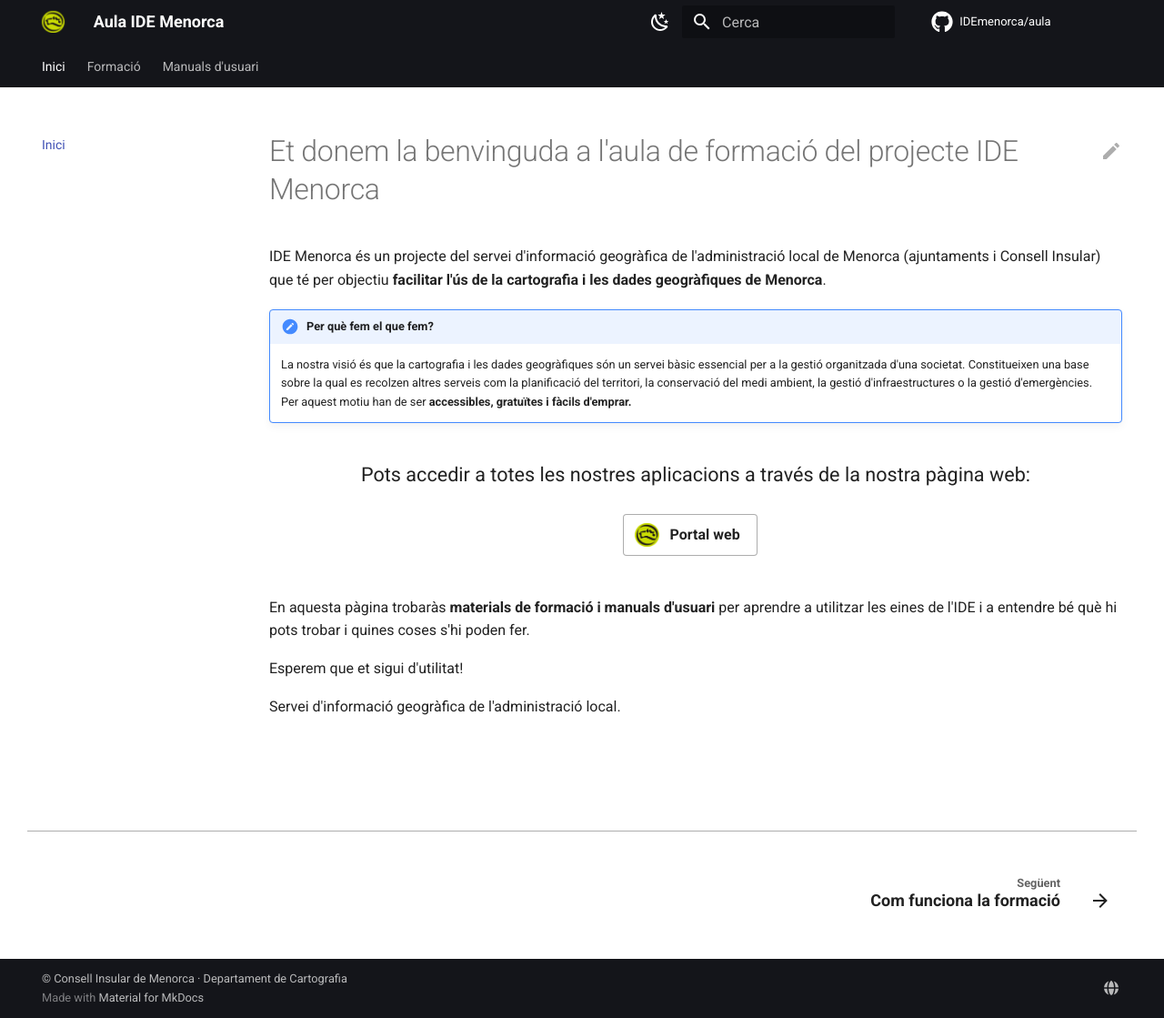
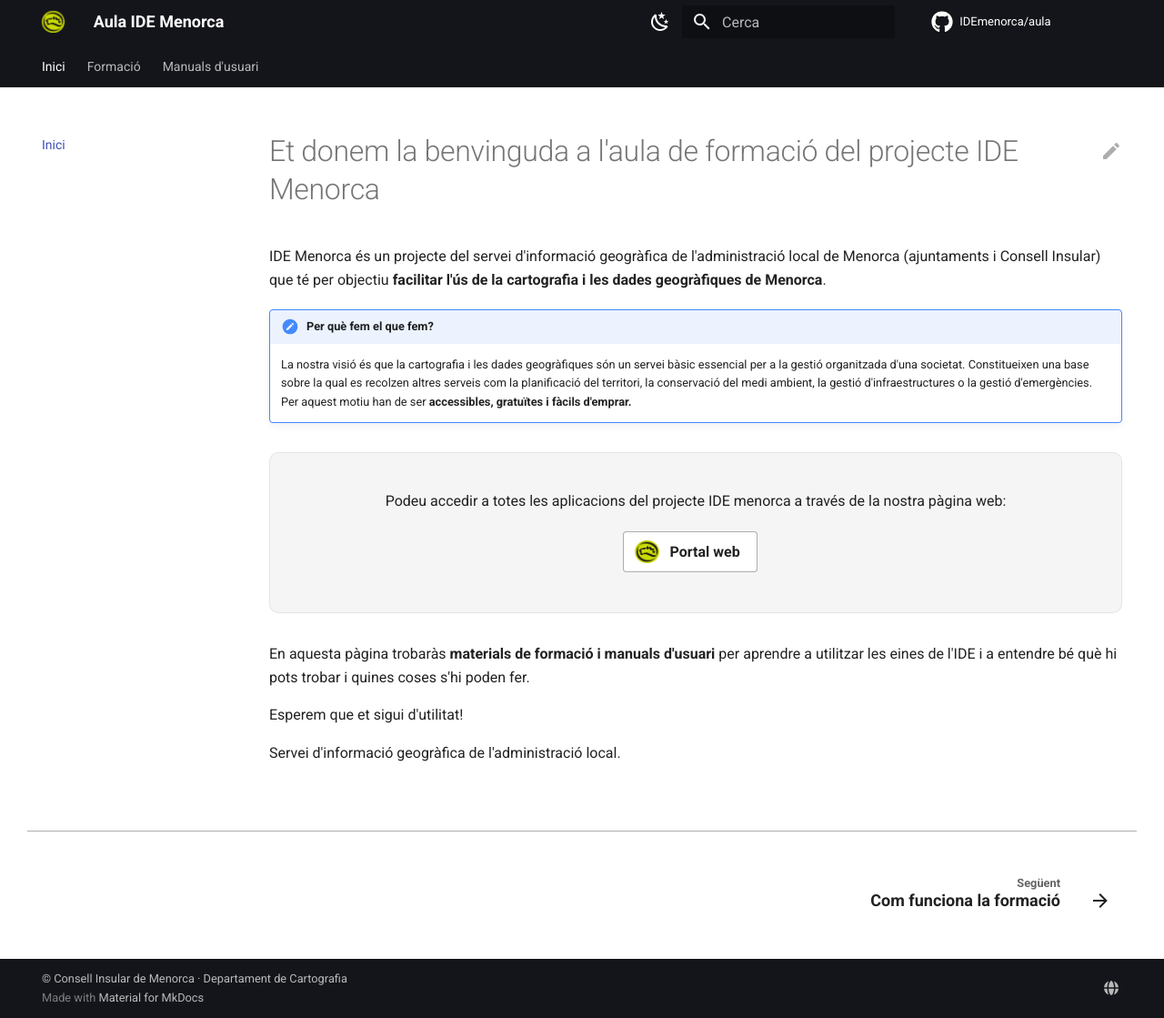
Before and after one commit to IDEmenorca/aula, an MkDocs documentation site: the page built from docs/index.md, in a window 1280 px wide and 1119 px high. Shown: the whole window at 91% size. Built offline with MkDocs 1.6.1 and Material for MkDocs 9.7.7, drawn with Linux system fonts in a browser that asks for light colours; comment, search, counter and statistics services are not loaded.

Commit message:
Revise text for application access information
Updated the text to improve clarity and accessibility of the applications.

```diff
--- a/docs/index.md
+++ b/docs/index.md
@@ -6,10 +6,10 @@ IDE Menorca és un projecte del servei d'informació geogràfica de l'administra
 !!! note "Per què fem el que fem?"
     La nostra visió és que la cartografia i les dades geogràfiques són un servei bàsic essencial per a la gestió organitzada d'una societat. Constitueixen una base sobre la qual es recolzen altres serveis com la planificació del territori, la conservació del medi ambient, la gestió d'infraestructures o la gestió d'emergències. Per aquest motiu han de ser **accessibles, gratuïtes i fàcils d'emprar.**
 
-<div style="text-align: center; margin: 2.5em 0;">
+<div style="text-align: center; margin: 2em 0; padding: 1.5em; border: 1px solid var(--md-default-fg-color--lightest); border-radius: 10px; background-color: var(--md-code-bg-color);">
 
-  <p style="font-size: 1.35em; font-weight: 500;">
-    Pots accedir a totes les nostres aplicacions a través de la nostra pàgina web:
+  <p>
+    Podeu accedir a totes les aplicacions del projecte IDE menorca a través de la nostra pàgina web:
   </p>
 
   <p>
```
